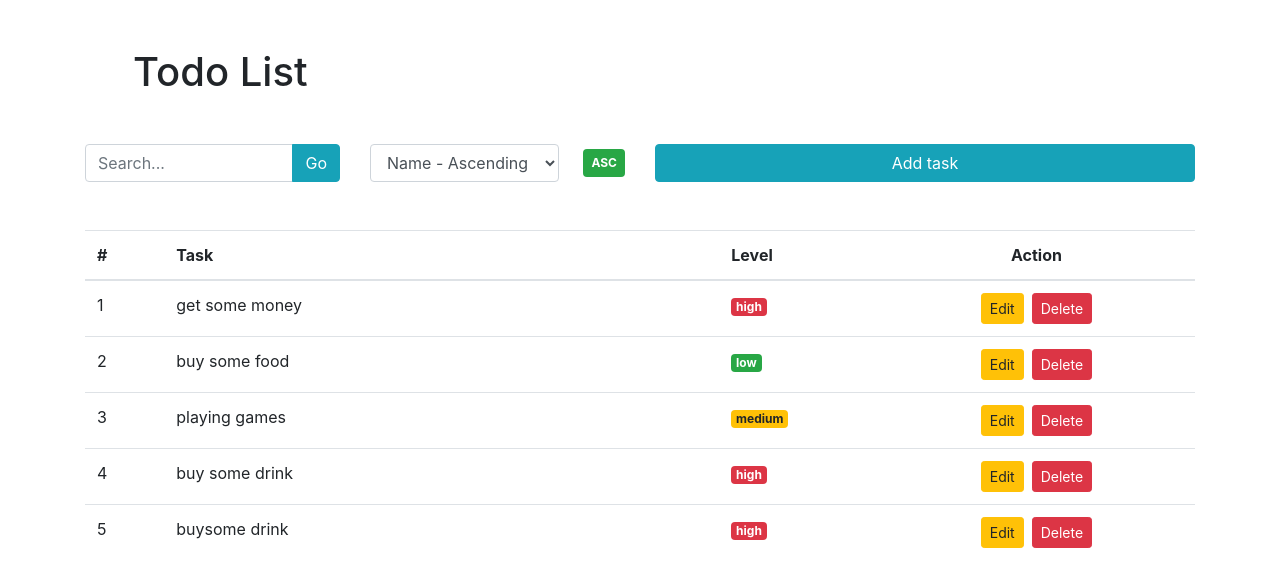
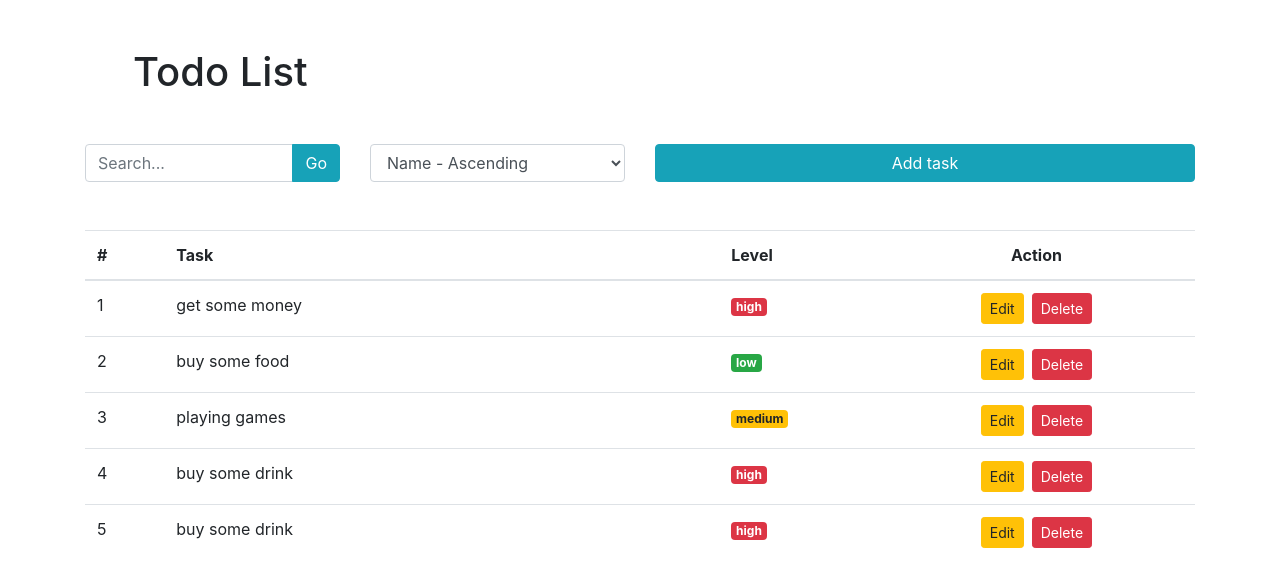
Before and after one commit to lmtNoLimit/react-todolist, a React (Create React App) app: page / in a window 1280 px wide. Shown: the top 586 px of the page. Built offline with nearby package versions, Linux system fonts and the light colour scheme.

Commit message:
add delete feature

```diff
--- a/src/App.js
+++ b/src/App.js
@@ -12,7 +12,6 @@ class App extends Component {
     this.state = {
       items: todos,
       isOpen: false,
-      searchString: ''
     }
   }
   toggle = () => {
@@ -26,19 +25,36 @@ class App extends Component {
     }
     return;
   }
-  handleSearch = (value) => {
+
+  handleSearch = value => {
     this.setState({
       items: todos.filter(item => item.task.toLowerCase().indexOf(value.trim()) !== -1)
     });
   }
+
+  handleDelete = id => {
+    const { items } = this.state;
+    console.log(id);
+    this.setState({
+      items: items.filter(item => item.id !== id)
+    });
+  }
+
   render() {
     const { items } = this.state;
     return (
       <Container>
         <PageHeader />
-        <Controls openForm={this.toggle} isOpen={this.state.isOpen} onSearch={this.handleSearch}/>
+        <Controls
+          openForm={this.toggle}
+          isOpen={this.state.isOpen}
+          onSearch={this.handleSearch}
+        />
         {this.renderForm()}
-        <TodoTable items={items} />
+        <TodoTable
+          items={items}
+          onDelete={this.handleDelete}
+        />
       </Container>
     );
   }
--- a/src/components/Controls.js
+++ b/src/components/Controls.js
@@ -27,11 +27,12 @@ class Controls extends Component {
     )
   }
   render() {
+    const { onSearch } = this.props;
     return (
       <div>
         <Row>
           <Col md="3">
-            <SearchBox onSearch={this.props.onSearch} />
+            <SearchBox onSearch={onSearch} />
           </Col>
           <Col md="3">
             <SortBy />
--- a/src/components/ListItem.js
+++ b/src/components/ListItem.js
@@ -8,6 +8,9 @@ class ListItem extends Component {
       return 'warning';
     }
     return 'success';
+  }
+  handleDelete = id => {
+    this.props.onDelete(id)
   }
   render() {
     const { items } = this.props;
@@ -20,7 +23,7 @@ class ListItem extends Component {
             <td><Badge color={this.getBadgeColor(item.level)}>{item.level}</Badge></td>
             <td className="text-center">
               <Button color="warning" size="sm">Edit</Button>
-              <Button color="danger" size="sm" className="ml-2">Delete</Button>
+              <Button onClick={() => this.handleDelete(item.id)} color="danger" size="sm" className="ml-2">Delete</Button>
             </td>
           </tr>
         ))}
--- a/src/components/SearchBox.js
+++ b/src/components/SearchBox.js
@@ -14,7 +14,7 @@ class SearchBox extends Component {
   changeInput = e => {
     this.setState({
       searchString: e.target.value
-    })
+    });
   }
 
   render() {
--- a/src/components/SortBy.js
+++ b/src/components/SortBy.js
@@ -6,12 +6,12 @@ class SortBy extends Component {
     return (
       <div className="d-flex align-items-center">
         <Input type="select" name="select">
-          <option>Name - Ascending</option>
-          <option>Name - Descending</option>
-          <option>Level - Ascending</option>
-          <option>Level - Descending</option>
+          <option onClick={this.handleSort}>Name - Ascending</option>
+          <option onClick={this.handleSort}>Name - Descending</option>
+          <option onClick={this.handleSort}>Level - Ascending</option>
+          <option onClick={this.handleSort}>Level - Descending</option>
         </Input>
-        <Badge className="ml-4 p-2" color="success">ASC</Badge>
+        <Badge className="ml-4 p-2" color="success"></Badge>
       </div>
     );
   }
--- a/src/components/TodoTable.js
+++ b/src/components/TodoTable.js
@@ -4,7 +4,7 @@ import ListItem from './ListItem';
 
 class TodoTable extends Component {
   render() {
-    const { items } = this.props;
+    const { items, onDelete } = this.props;
     return (
       <div>
         <Table className="mt-5" hover responsive>
@@ -17,7 +17,7 @@ class TodoTable extends Component {
             </tr>
           </thead>
           <tbody>
-            <ListItem items={items}/>
+            <ListItem onDelete={onDelete} items={items}/>
           </tbody>
         </Table>
       </div>
--- a/src/mocks/data.js
+++ b/src/mocks/data.js
@@ -21,7 +21,7 @@ let todos = [
   },
   {
     id: uuidv4(),
-    task: 'buysome drink',
+    task: 'buy some drink',
     level: "high"
   },
 ]
```
